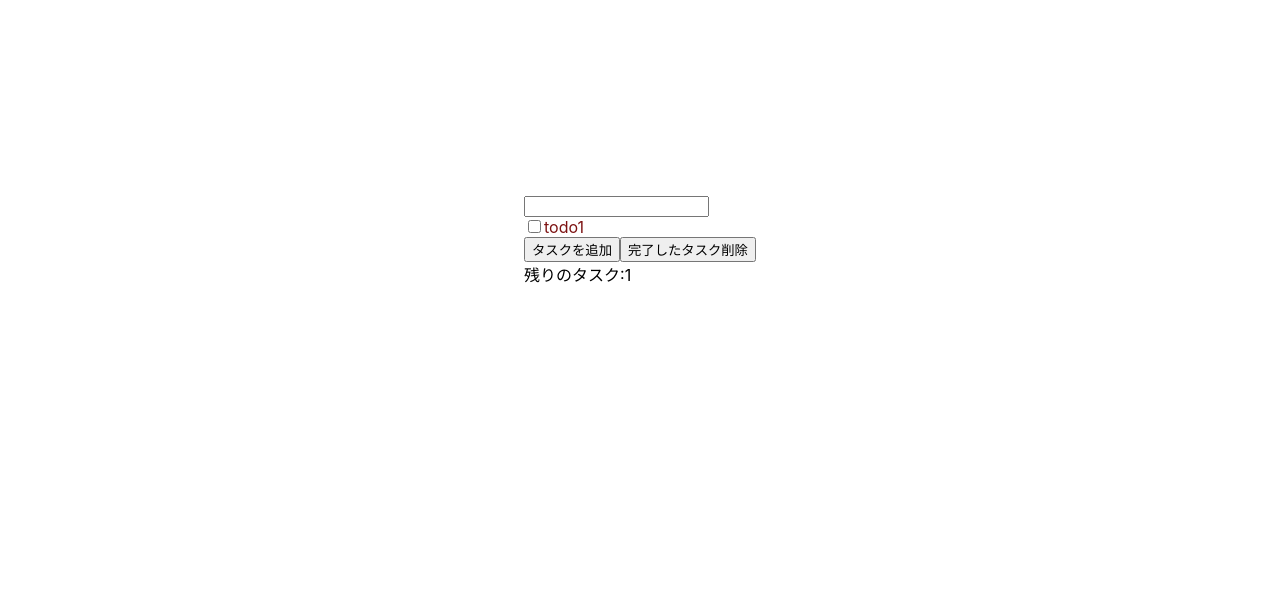
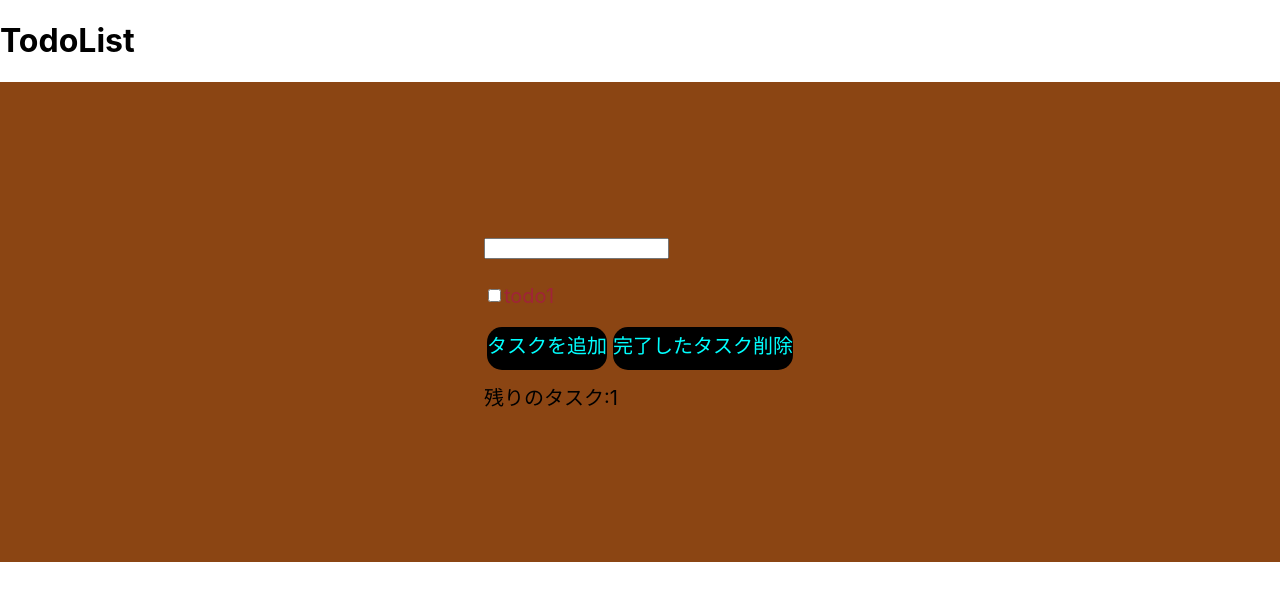
Before and after one commit to wuyftomato2024/TodoList-test, a React (Create React App) app: page /main in a window 1280 px wide. Shown: the top 600 px of the page. Built offline with nearby package versions, Linux system fonts and the light colour scheme.

Commit message:
updata0513 15:40

```diff
--- a/src/App.js
+++ b/src/App.js
@@ -1,19 +1,21 @@
 import { BrowserRouter, Route, Routes, Navigate } from "react-router-dom";
-
 import { Main } from './pages/main/main';
-
-
+import { Header } from "./components/header/header";
 
 function App() {
 
   return (
+
       <BrowserRouter>
+        <Header />
           <Routes>
             <Route exact path="/" element={<Navigate to={"/main"} />}/>
             <Route exact path="/main" element={<Main />}/>
           </Routes>
       </BrowserRouter>
+
   );
+
 };
 
 export default App;
--- /dev/null
+++ b/src/components/header/header.js
@@ -0,0 +1,13 @@
+import React from "react";
+
+export const Header = () => {
+
+    return(
+        <div>
+            <h1>TodoList</h1>
+            </div>
+    )
+
+};
+
+export default Header;
--- /dev/null
+++ b/src/components/header/styled.js
@@ -0,0 +1,7 @@
+import styled from "styled-components";
+
+export const Buttonstyle = styled.div`
+
+
+
+`;
--- a/src/components/textBar/styled.js
+++ b/src/components/textBar/styled.js
@@ -3,6 +3,6 @@ import styled from "styled-components";
 export const Style = styled.div`
 display:flex;
 flex-direction:column;
-color : #7d1212;
-
+color : #a02438;
+font:50px;
 `;
--- a/src/pages/main/main.js
+++ b/src/pages/main/main.js
@@ -1,7 +1,7 @@
 import React, { useState, useRef } from "react";
 import { TextBar } from "../../components/textBar/textBar";
 import {v4 as uuidv4} from 'uuid';
-import {Mainstyle} from "./styled";
+import {Stylebutton,Mainstyle} from "./styled";
 
 
 
@@ -44,20 +44,24 @@ export const Main = () => {
     return (
         <Mainstyle>
             <div>
-               <input type="text" ref={todoNameRef}/>
+               <input type="text" ref={todoNameRef} />
                {todos.map((todo) => (
-                    <div key={todo.id} style={{ display: "flex", alignItems: "center" }} >
+                    <div key={todo.id} style={{ display: "flex",   alignItems: "center" }} >
                         <input
                             type="checkbox"
                             checked={todo.completed}
                             onChange={() => toggleCheckbox(todo.id)}
                         />
 
+
                        <TextBar props={todo}/>
                     </div>
                 ))}
-                <button onClick={handleAddTodo}>タスクを追加</button>
-                <button onClick={handleDelTodo}>完了したタスク削除</button>
+
+                    <Stylebutton onClick={handleAddTodo}>タスクを追加</Stylebutton>
+
+                    <Stylebutton onClick={handleDelTodo}>完了したタスク削除</Stylebutton>
+
                 <div>
                     残りのタスク:
                     {todos.filter((todo) => !todo.completed).length}
--- a/src/pages/main/styled.js
+++ b/src/pages/main/styled.js
@@ -1,8 +1,25 @@
 import styled from "styled-components";
 
 export const Mainstyle = styled.div`
+background-color: saddlebrown;
 display: flex;
 justify-content: center;
 align-items: center;
 height: 60vh;
+font-size: 20px;
+line-height: 50px
+
+
 `;
+
+export const Stylebutton = styled.div`
+display: flex;
+color: aqua;
+background-color: black;
+border-radius:15px;
+line-height: 38px;
+margin: 3px;
+display: inline-block;
+height: 43px;
+
+`
```
Lines whose indentation alone changed are shown as unchanged.
